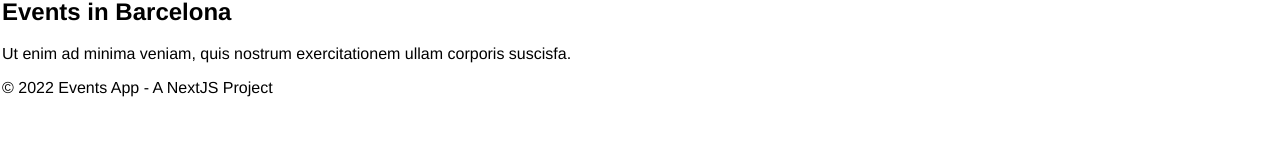
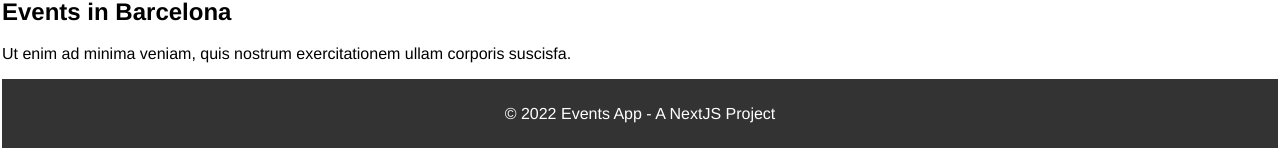
Before and after one commit to JohnXander/events-app, a Next.js app: page / in a window 1280 px wide. Shown: the part 1440-1588 px from the top of the page. Before the commit the page ends 1555 px from the top, so only its background shows below. Built offline with nearby package versions, Linux system fonts and the light colour scheme.

Commit message:
add style to footer

```diff
--- a/styles/globals.sass
+++ b/styles/globals.sass
@@ -32,6 +32,10 @@ header
     text-transform: uppercase
 
 footer
+  background-color: #333
+  color: #fff
+  padding: 10px
+  text-align: center
 
 *
   box-sizing: border-box
```
